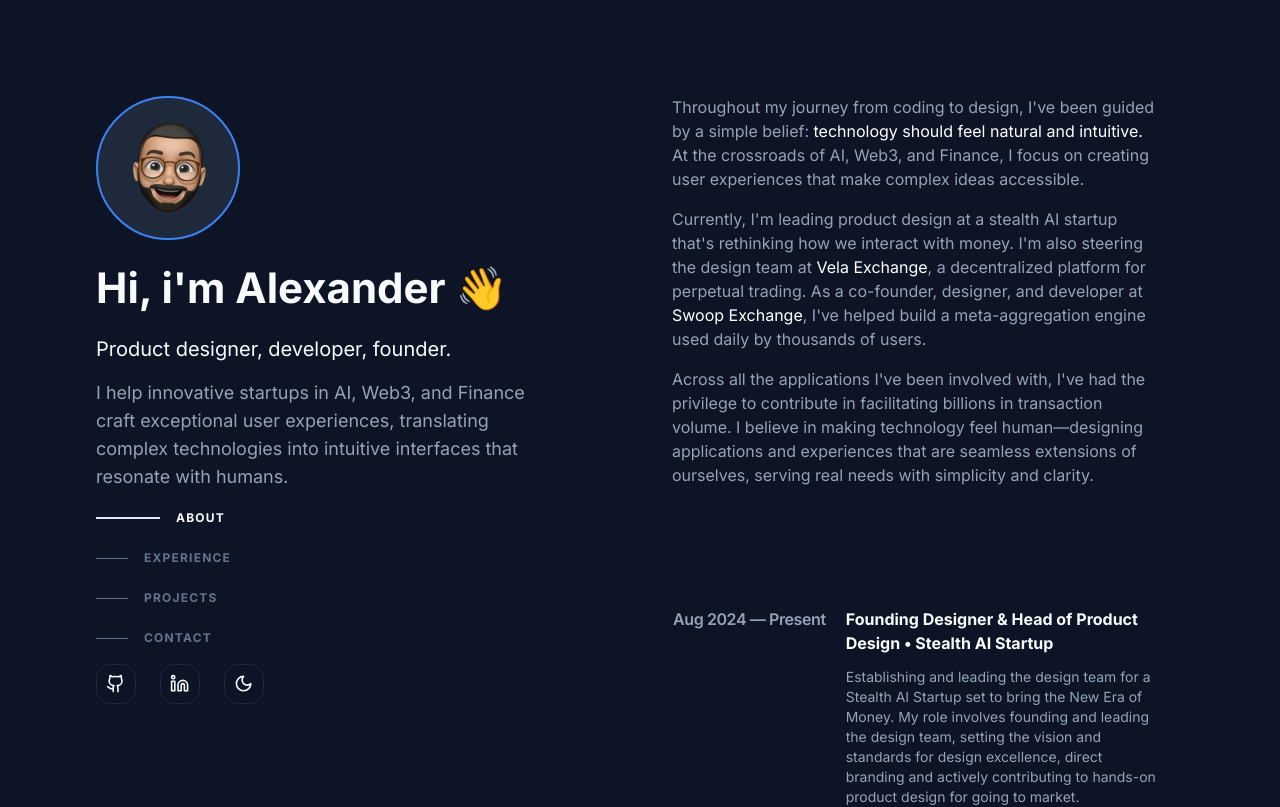
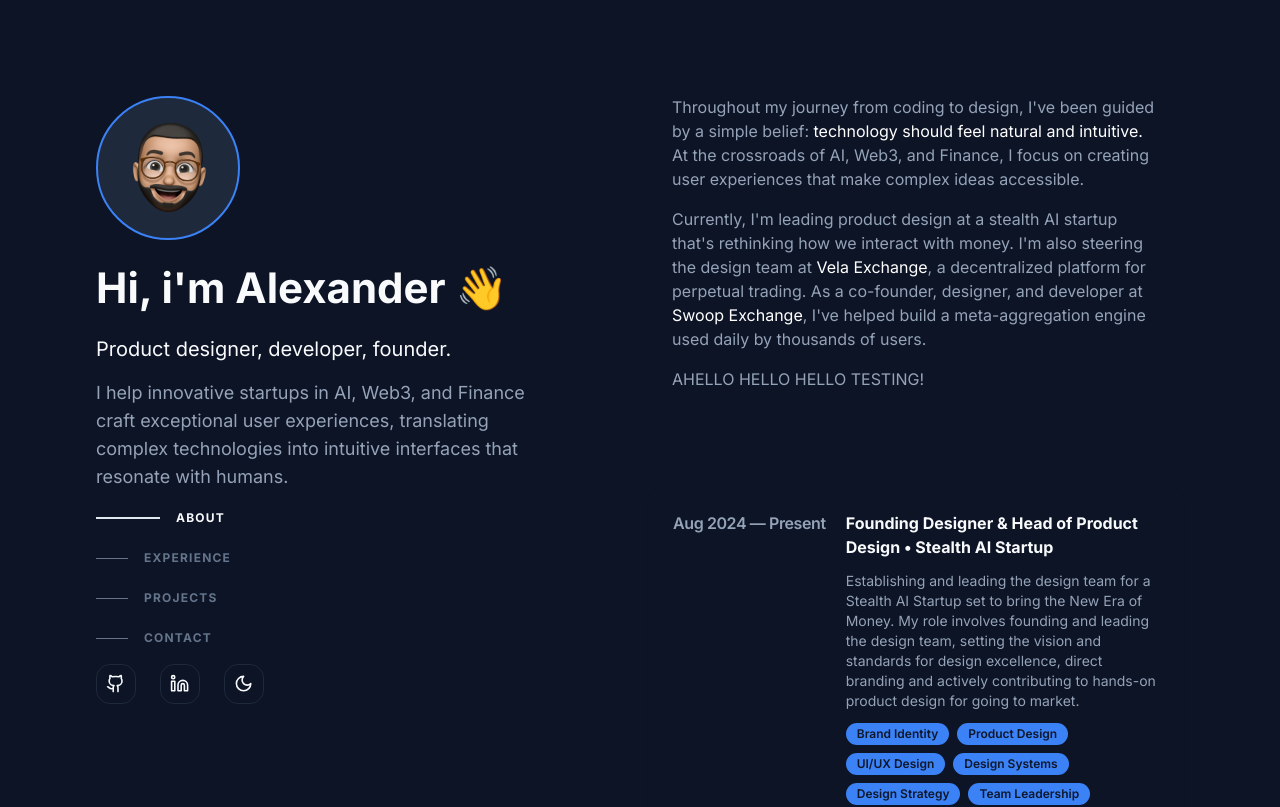
Before and after one commit to aryapatel14/portfolio, a Next.js app: page / in a window 1280 px wide. Shown: the top 807 px of the page. Built offline with nearby package versions, Linux system fonts and the light colour scheme.

Commit message:
Update About.tsx

```diff
--- a/components/About.tsx
+++ b/components/About.tsx
@@ -45,11 +45,7 @@ export default function About() {
           of users.
         </p>
         <p className="text-start text-muted-foreground lg:px-6">
-          Across all the applications I've been involved with, I've had the
-          privilege to contribute in facilitating billions in transaction
-          volume. I believe in making technology feel human—designing
-          applications and experiences that are seamless extensions of
-          ourselves, serving real needs with simplicity and clarity.
+          AHELLO HELLO HELLO TESTING!
         </p>
       </div>
     </section>
```
